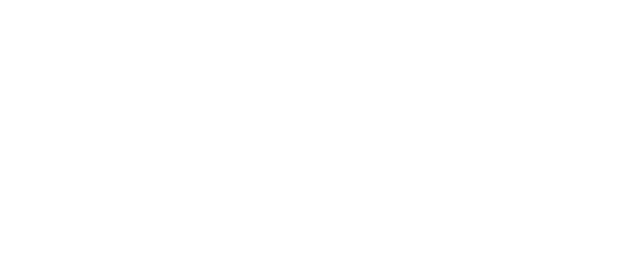
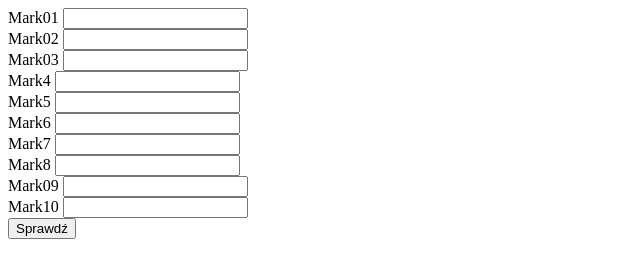
Before and after one commit to KrugerTheFirst/Repo, a plain HTML site: page index.html in a window 1280 px wide. Shown: the whole page, without its empty margins (0-640 px from the left). Drawn offline with Linux system fonts and the light colour scheme.

Commit message:
Surowa wersja

```diff
--- a/index.html
+++ b/index.html
@@ -4,7 +4,42 @@
     <title>Hiragana</title>
 </head>
 <body>
+<form>
+    <label for="mark01">Mark01</label>
+    <input type="text" id="mark01"><span></span><br>
 
+    <label for="mark02">Mark02</label>
+    <input type="text" id="mark02"><span></span><br>
+
+    <label for="mark03">Mark03</label>
+    <input type="text" id="mark03"><span></span><br>
+
+    <label for="mark4">Mark4</label>
+    <input type="text" id="mark4"><span></span><br>
+
+    <label for="mark5">Mark5</label>
+    <input type="text" id="mark5"><span></span><br>
+
+    <label for="mark6">Mark6</label>
+    <input type="text" id="mark6"><span></span><br>
+
+    <label for="mark7">Mark7</label>
+    <input type="text" id="mark7"><span></span><br>
+
+    <label for="mark8">Mark8</label>
+    <input type="text" id="mark8"><span></span><br>
+
+    <label for="mark09">Mark09</label>
+    <input type="text" id="mark09"><span></span><br>
+
+    <label for="mark10">Mark10</label>
+    <input type="text" id="mark10"><span></span><br>
+    <button type="button">Sprawdź</button>
+
+
+
+
+</form>
 <script src="script.js"></script>
 </body>
 </html>
```
